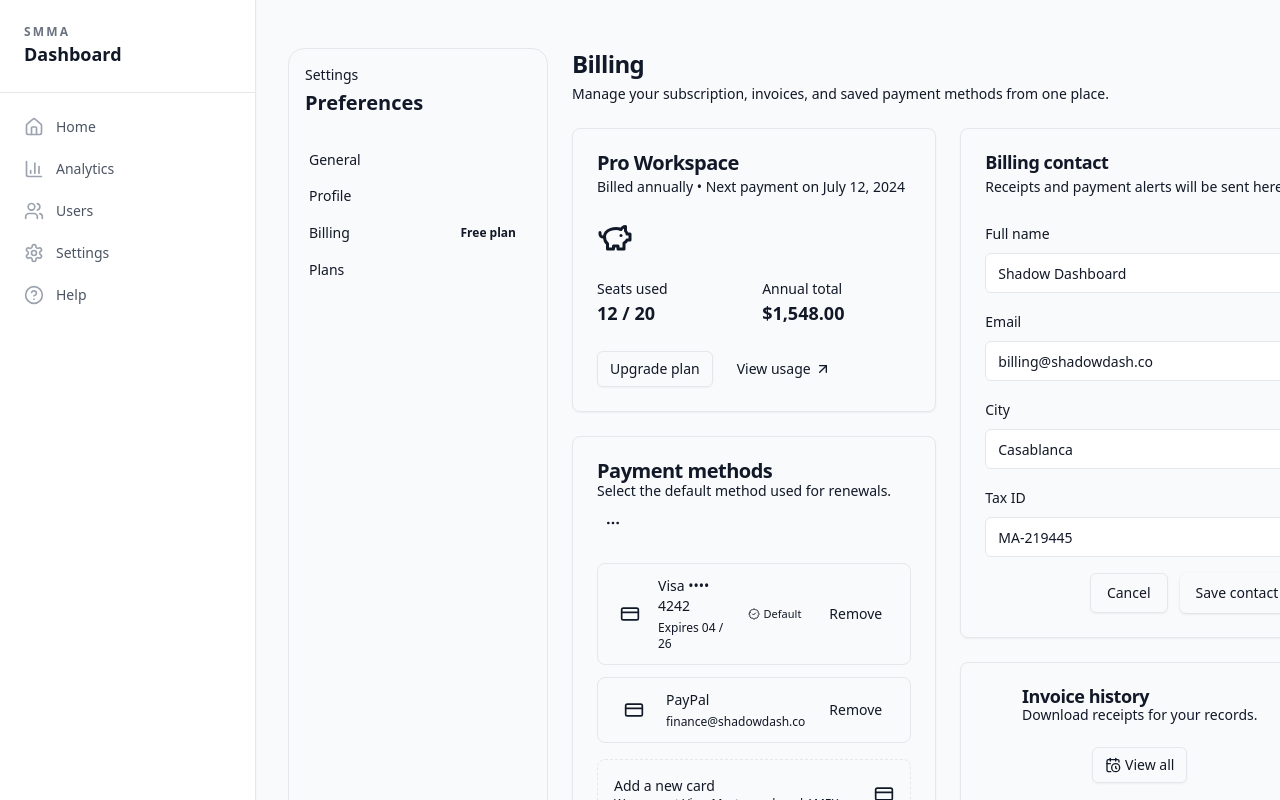
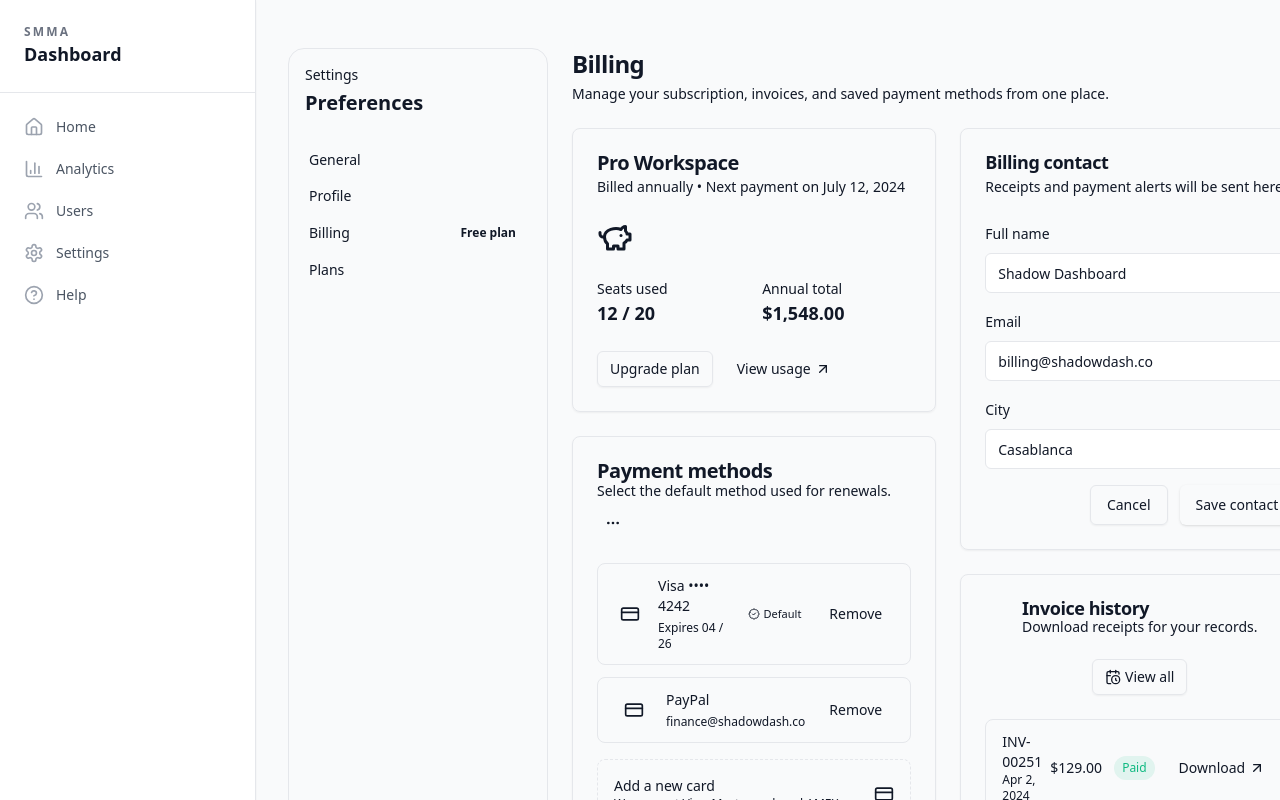
Before and after one commit to elkouariayoub-bit/smma-morocco, a Next.js app: page /settings/billing in a window 1280 px wide. Shown: the top 800 px of the page. Built offline with nearby package versions, Linux system fonts and the light colour scheme.

Commit message:
Remove tax id fields from settings

```diff
--- a/app/(dashboard)/settings/billing/page.tsx
+++ b/app/(dashboard)/settings/billing/page.tsx
@@ -45,7 +45,6 @@ type PaymentMethod = {
 type BillingContact = {
   fullName: string
   city: string
-  taxId: string
   email: string
 }
 
@@ -60,7 +59,6 @@ type Invoice = {
 const initialContact: BillingContact = {
   fullName: 'Shadow Dashboard',
   city: 'Casablanca',
-  taxId: 'MA-219445',
   email: 'billing@shadowdash.co',
 }
 
@@ -408,14 +406,6 @@ export default function BillingSettingsPage() {
                     onChange={(event) => updateContact('city', event.target.value)}
                   />
                 </div>
-                <div className="space-y-2">
-                  <Label htmlFor="billing-tax">Tax ID</Label>
-                  <Input
-                    id="billing-tax"
-                    value={contact.taxId}
-                    onChange={(event) => updateContact('taxId', event.target.value)}
-                  />
-                </div>
                 <div className="flex flex-col gap-3 sm:flex-row sm:justify-end">
                   <Button
                     type="button"
--- a/app/(dashboard)/settings/page.tsx
+++ b/app/(dashboard)/settings/page.tsx
@@ -77,14 +77,6 @@ export default function GeneralSettingsPage() {
             <p className="text-xs text-muted-foreground">Set the font used in the dashboard.</p>
           </div>
 
-          {/* Business Tax ID */}
-          <div className="space-y-2">
-            <Label>Business Tax ID</Label>
-            <div className="flex max-w-sm items-center gap-2">
-              <Input placeholder="Business Tax ID" />
-              <Button variant="outline">Save</Button>
-            </div>
-          </div>
         </CardContent>
       </Card>
     </div>
```
